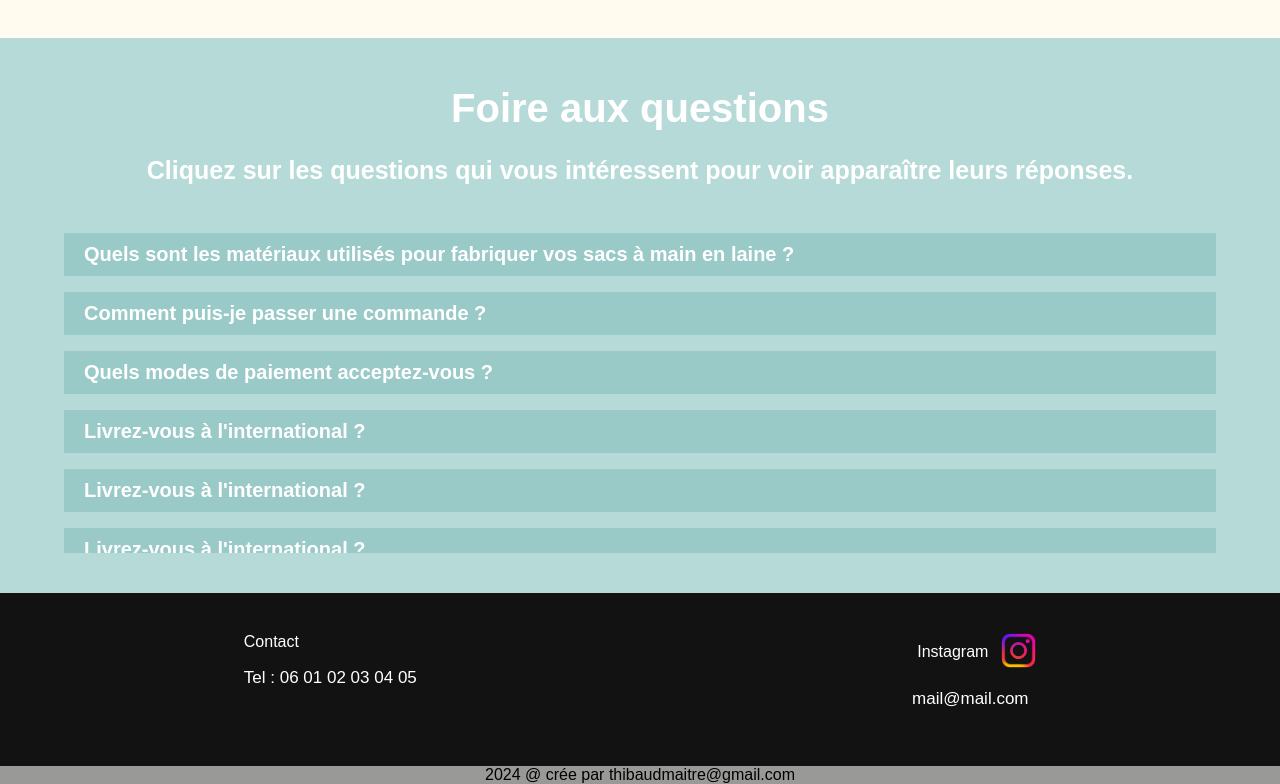
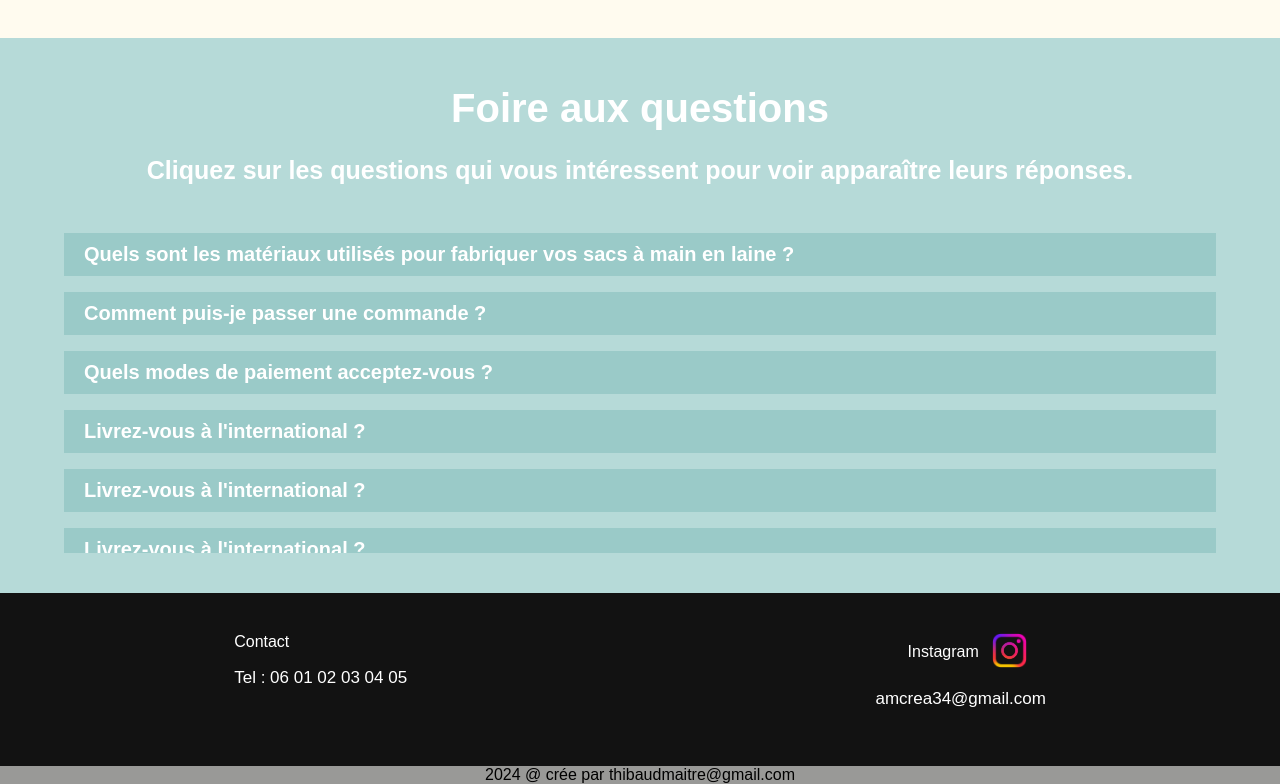
Before and after one commit to Thibaud-M326/AnneMarieWebsiteDev, a Next.js app: page / in a window 1280 px wide. Shown: the part 3511-4295 px from the top of the page. Built offline with nearby package versions, Linux system fonts and the light colour scheme; a web font is replaced by a local one.

Commit message:
footer updated

```diff
--- a/app/ui/aPropos/aPropos1.tsx
+++ b/app/ui/aPropos/aPropos1.tsx
@@ -20,9 +20,9 @@ export default function aPropos() {
             className={merriweather.className}
           >
             Je laisse libre cours à ma créativité en compagnie de ma fidèle collaboratrice, la machine à coudre.
-J&apos;aime jouer avec des matériaux variés : du liège solide aux tissus comme le simili, la toile de jute et le coton.
-En les associant, je crée des pièces à la fois robustes et charmantes, parfaites pour durer dans le temps avec style et élégance.
-Chaque pièce est pensée pour la femme moderne, dynamique et raffinée, qui cherche à allier praticité et style intemporel dans son quotidien.
+            J&apos;aime jouer avec des matériaux variés : du liège solide aux tissus comme le simili, la toile de jute et le coton.
+            En les associant, je crée des pièces à la fois robustes et charmantes, parfaites pour durer dans le temps avec style et élégance.
+            Chaque pièce est pensée pour la femme moderne, dynamique et raffinée, qui cherche à allier praticité et style intemporel dans son quotidien.
           </p>
         </div>
         <div className={`${styles.quoteDiv} ${merriweather.className}`}>
--- a/app/ui/footer.tsx
+++ b/app/ui/footer.tsx
@@ -46,7 +46,7 @@ export default function Footer() {
                 />
               </Link>
             </div>
-            <p>mail@mail.com</p>
+            <p>amcrea34@gmail.com</p>
           </div>
         </div>
       </div>
```
